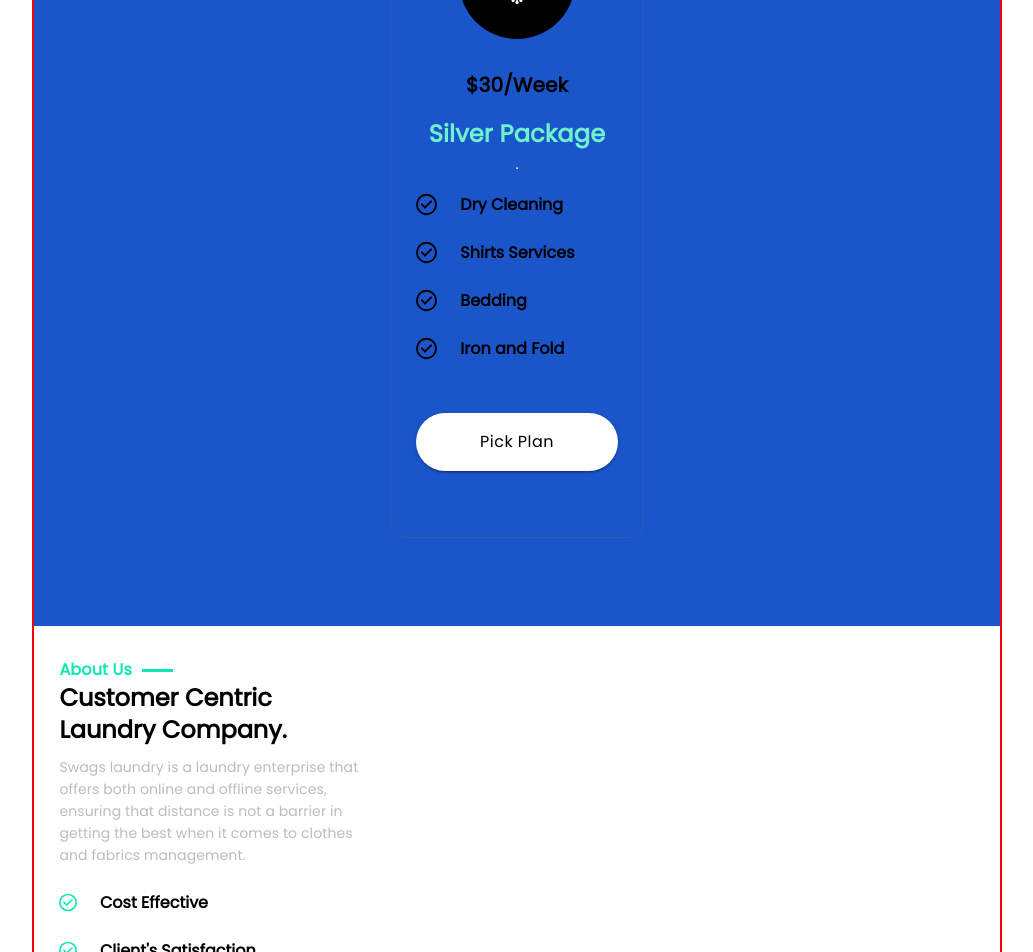
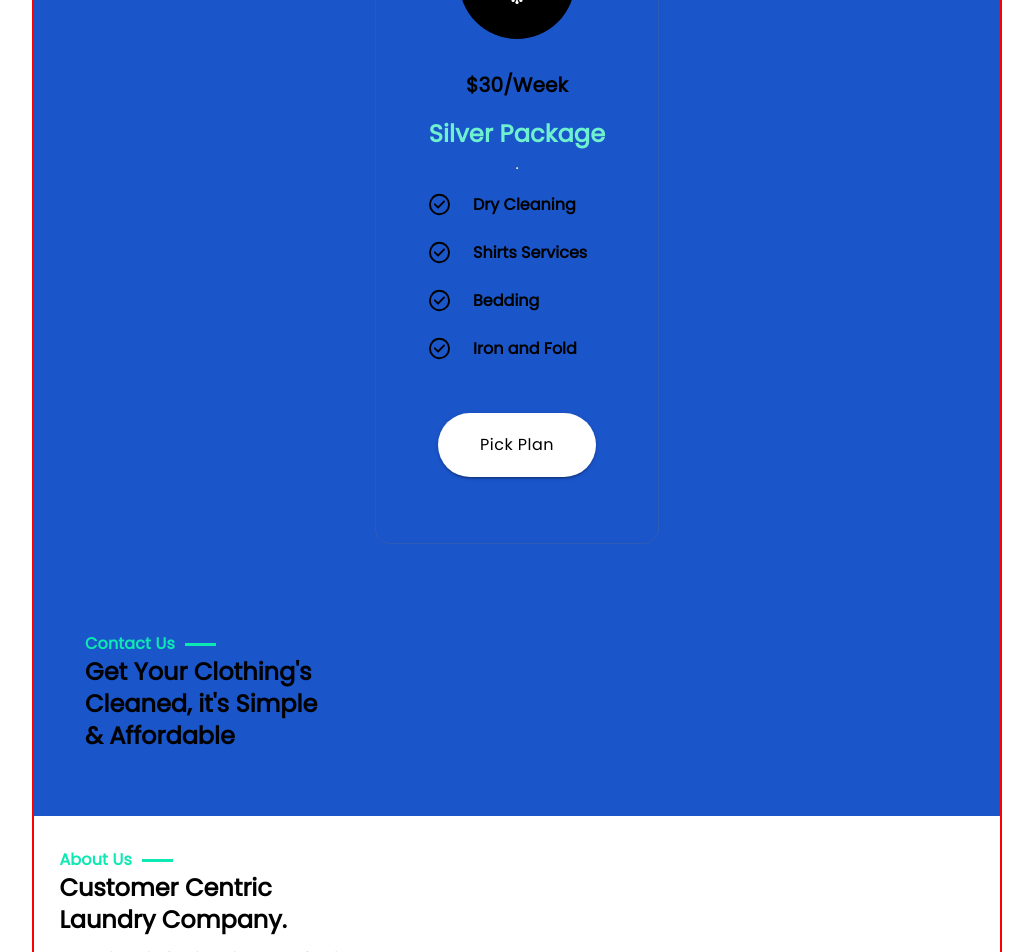
Before and after one commit to georgebsmith-tech/swags-client, a Next.js app: page / in a window 1280 px wide. Shown: the part 8841-9793 px from the top of the page, without its empty margins (123-1156 px from the left). Built offline with nearby package versions, Linux system fonts and the light colour scheme.

Commit message:
started contact us section

```diff
--- /dev/null
+++ b/src/components/contact_us/contactUs.jsx
@@ -0,0 +1,18 @@
+import React from "react";
+import SectionHeader from "../section_header/section_header";
+import { Typography } from "@mui/material";
+
+const ContactUs = () => {
+  return (
+    <div>
+      <SectionHeader title="Contact Us" />
+      <Typography fontFamily="Poppins" fontWeight="bold" variant="h5">
+        Get Your Clothing's <br />
+        Cleaned, it's Simple
+        <br /> & Affordable
+      </Typography>
+    </div>
+  );
+};
+
+export default ContactUs;
--- a/src/components/pricing_card/index.jsx
+++ b/src/components/pricing_card/index.jsx
@@ -48,7 +48,7 @@ export const PricingCard = ({ title, subtitle, content, image }) => {
         style={{
           backgroundColor: "white",
           color: "black",
-          padding: "15px 64px",
+          //   padding: "15px 64px",
           marginTop: "52px",
           marginBottom: "66px",
         }}
--- a/src/components/pricing_card/index.module.css
+++ b/src/components/pricing_card/index.module.css
@@ -3,8 +3,8 @@
     flex-direction: column;
     justify-content: center;
     align-items: center;
-    /* padding: 0 52.3px; */
-    padding: 0 25px;
+    padding: 0 52.3px;
+    /* padding: 0 25px; */
     border: 1px solid #7070703B;
     border-radius: 15px;
 
--- a/src/pages/landing/index.jsx
+++ b/src/pages/landing/index.jsx
@@ -9,6 +9,7 @@ import WhyUs from "../../components/why_us/why_us";
 import Testimonials from "../../components/testimonials/testimonials";
 import HowWork from "../../components/how_work/howWork";
 import Pricing from "../../components/pricing/pricing";
+import ContactUs from "../../components/contact_us/contactUs";
 
 const Landing = () => {
   return (
@@ -35,6 +36,9 @@ const Landing = () => {
       <Container>
         <Pricing />
       </Container>
+      <Container>
+        <ContactUs />
+      </Container>
     </>
   );
 };
```
Also changed, not shown: src/components/contact_us/contactUs.module.css (added).
